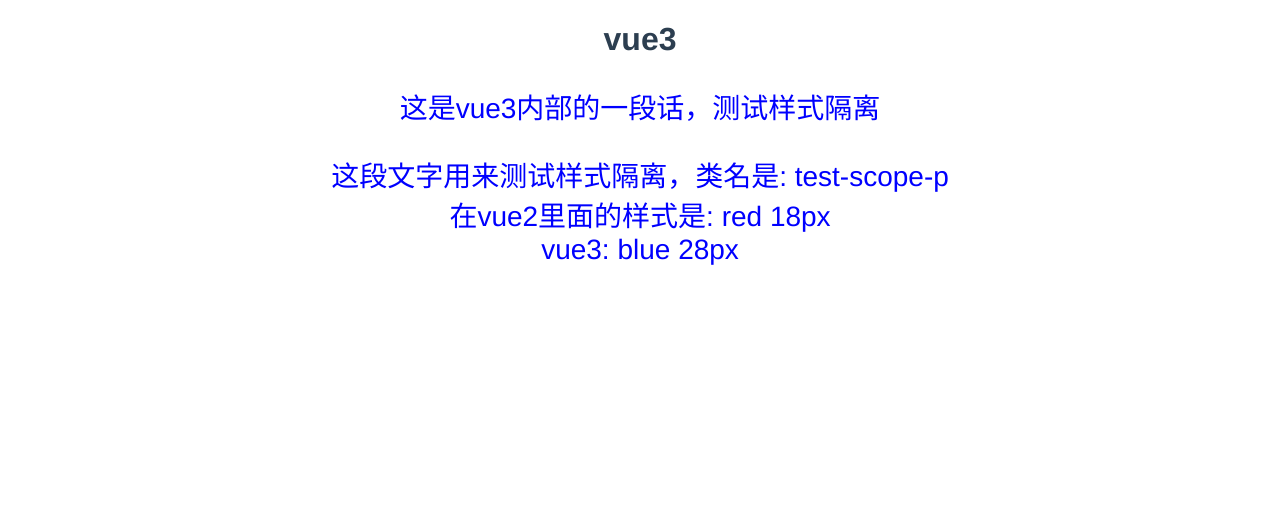
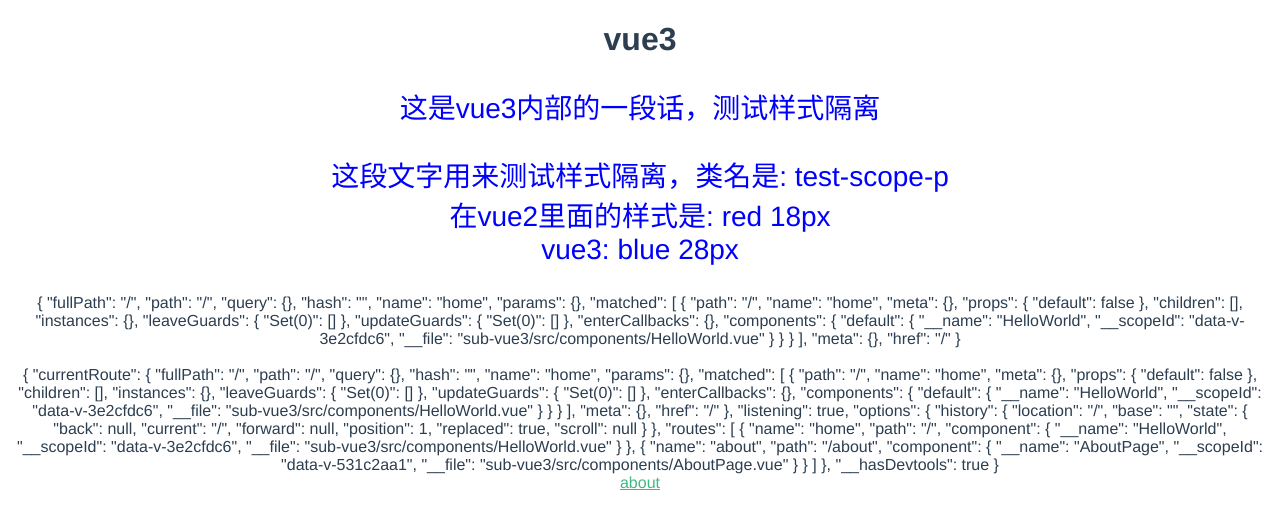
Before and after one commit to Juns-g/qiankun-learn, a Vue app in the folder sub-vue3/: page / in a window 1280 px wide. Shown: the top 528 px of the page. Built offline with nearby package versions, Linux system fonts and the light colour scheme.

Commit message:
feat: router学习

```diff
--- a/sub-vue3/src/components/AboutPage.vue
+++ b/sub-vue3/src/components/AboutPage.vue
@@ -41,12 +41,28 @@
       ></el-col
     >
     <el-col :span="12"><div class="grid-content ep-bg-purple" /></el-col>
+    <el-col :span="12">
+      <div>
+        <el-button @click="goP">params</el-button>
+        <el-button @click="goQ">query</el-button>
+      </div>
+    </el-col>
   </el-row>
 </template>
 
-<script>
-export default {
-  name: 'AboutPage',
+<script setup>
+import { useRouter } from 'vue-router'
+
+const router = useRouter()
+
+const goP = () => {
+  const params = {
+    p: 1,
+  }
+  router.push({ name: 'home', state: { params } })
+}
+const goQ = () => {
+  router.push({ path: '/', query: { q: 1 } })
 }
 </script>
 
--- a/sub-vue3/src/components/HelloWorld.vue
+++ b/sub-vue3/src/components/HelloWorld.vue
@@ -9,13 +9,22 @@
       <br />
       vue3: blue 28px
     </p>
+    <div>
+      {{ $route }}
+    </div>
+    <br />
+    <div>
+      {{ $router }}
+    </div>
+    <div>
+      {{ historyParams }}
+      <router-link to="/about">about</router-link>
+    </div>
   </div>
 </template>
 
-<script>
-export default {
-  name: 'HelloWorld',
-}
+<script setup>
+const historyParams = history.state.params
 </script>
 
 <style scoped>
--- a/sub-vue3/src/router/index.js
+++ b/sub-vue3/src/router/index.js
@@ -2,8 +2,8 @@ import AboutPage from '../components/AboutPage.vue'
 import HelloWorld from '../components/HelloWorld.vue'
 
 const routes = [
-  { path: '/', component: HelloWorld },
-  { path: '/about', component: AboutPage },
+  { name: 'home', path: '/', component: HelloWorld },
+  { name: 'about', path: '/about', component: AboutPage },
 ]
 
 export default routes
```
Also changed, not shown: 1 other file (tests, documents, lock files or other folders).
